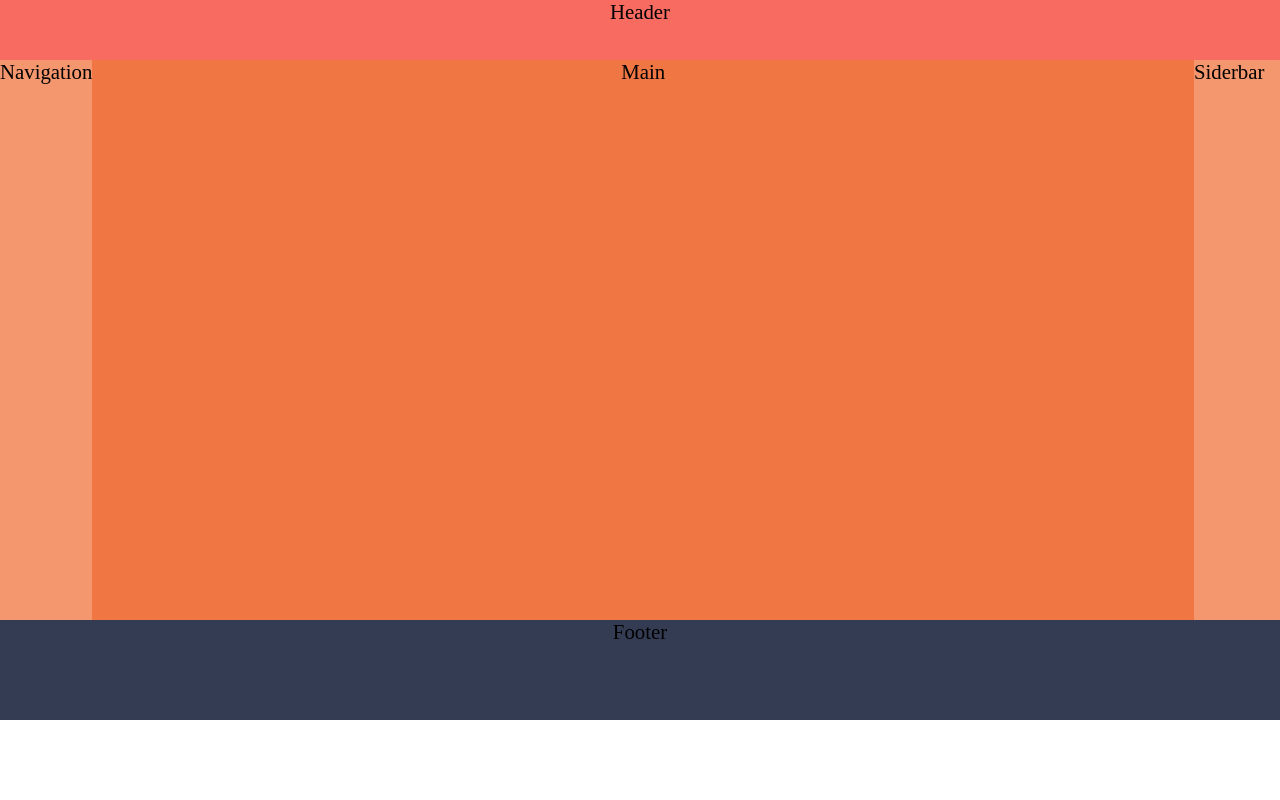
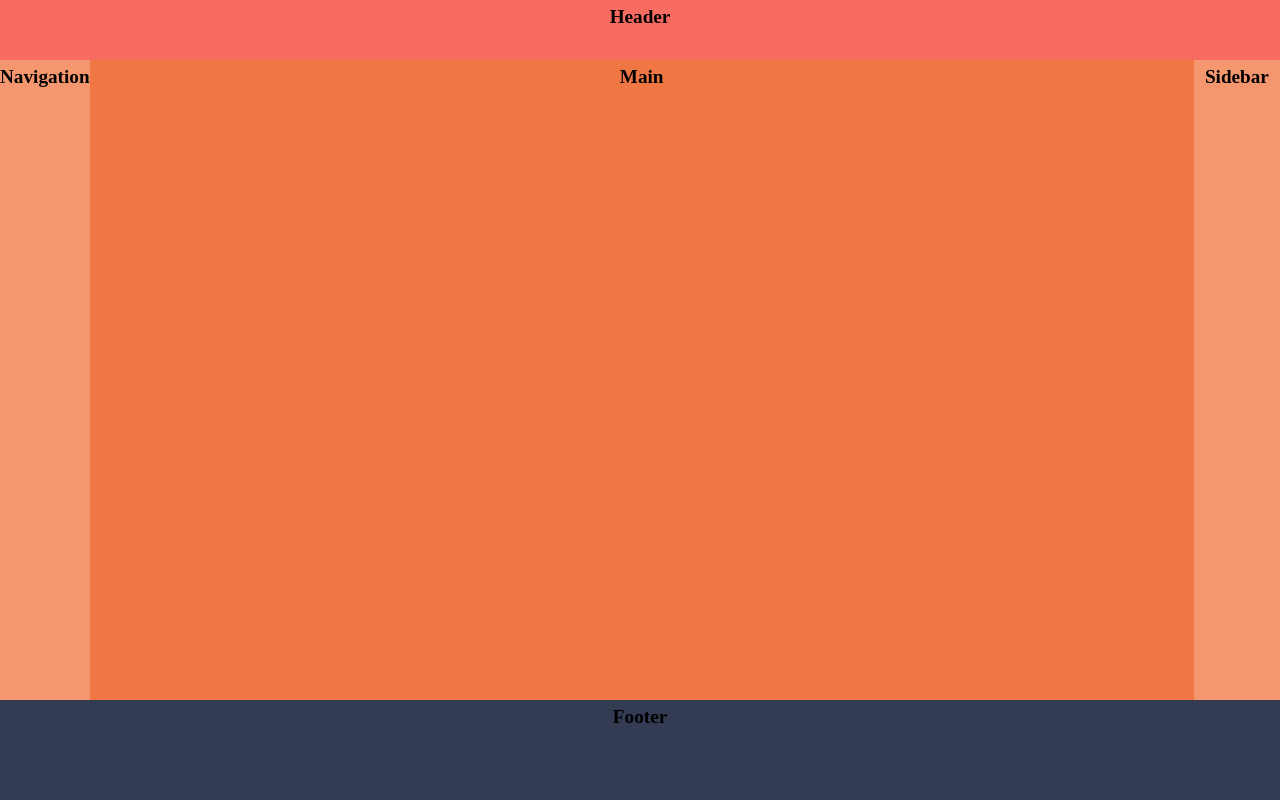
Before and after one commit to noobmaster69jr/Algocamp_assignments, a plain HTML site: page 2.Holy-grail/index.html in a window 1280 px wide. Drawn offline with Linux system fonts and the light colour scheme.

Commit message:
fixed footer

```diff
--- a/2.Holy-grail/index.html
+++ b/2.Holy-grail/index.html
@@ -13,7 +13,7 @@
                 Main
             </section>
             <section class="sidebar">
-                Siderbar
+                Sidebar
             </section>
         </main>
         <footer class="footer">
--- a/2.Holy-grail/style.css
+++ b/2.Holy-grail/style.css
@@ -1,6 +1,5 @@
 html{
     box-sizing: border-box;
-    font-size: 1.3rem;
 }
 
 *, *::after, *::before{
@@ -8,30 +7,40 @@ html{
 }
 body{
     margin: 0;
+    font-size:1.2rem;
+    font-weight: bolder;
+    min-height: 100vh;
+    display: flex;
+    flex-direction: column;
 }
 
-header{
+.header{
     min-height: 60px;
     background-color: #f86b61;
     text-align: center;
+    padding-top:6px;
 }
 .container{
     display: flex;
+    flex:1;
 }
 .main{
     background-color: #f07744;
     width: 100%;
     text-align: center;
-    max-height: 70vh;
+    padding-top:6px;
+
 }
 .navigation, .sidebar{
     width:100px;
     background-color: #f5976e;
-    height:70vh;
+     padding-top:6px;
+    text-align: center;
 }
 
 .footer{
     background-color: #343c54;
-    min-height: 100px;
+    height: 100px;
     text-align: center;
+     padding-top:6px;
 }
```
